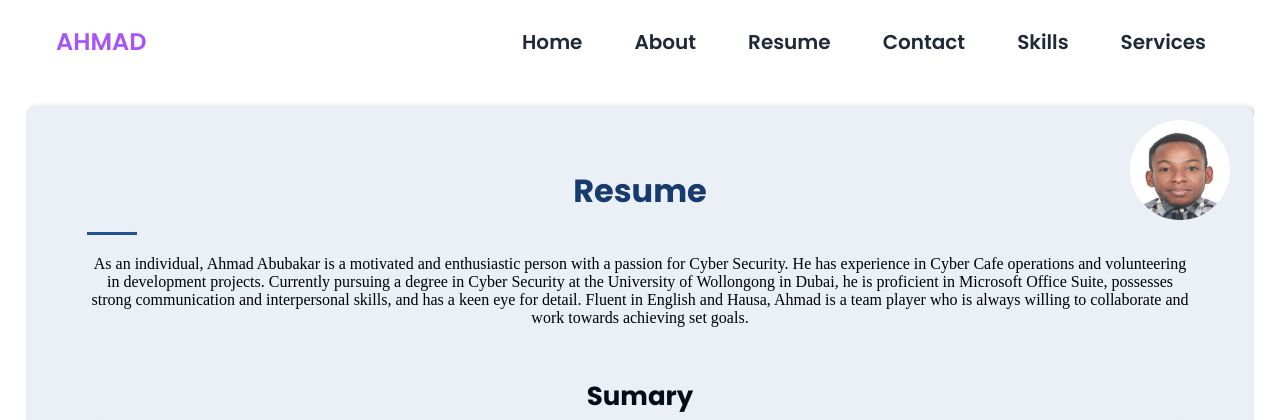
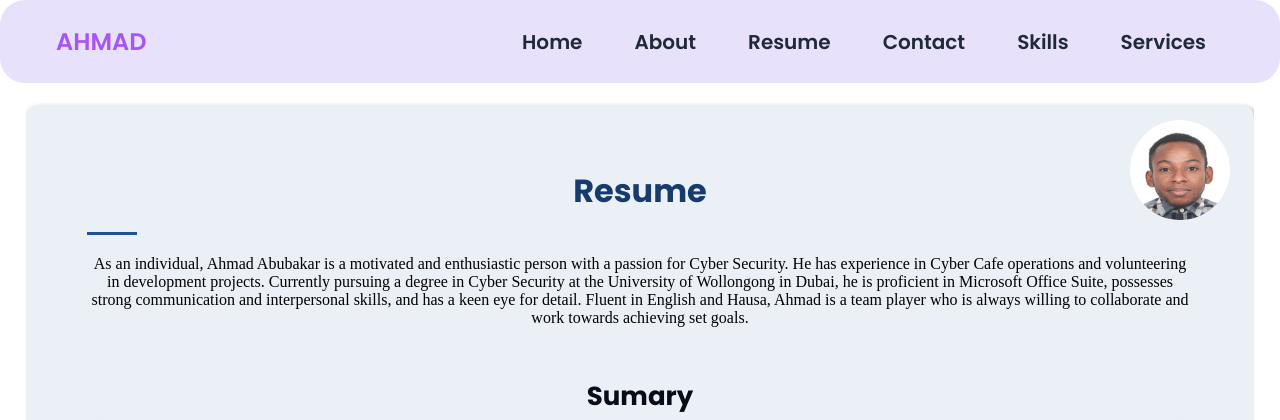
Before and after one commit to ahmadbamallee/bamalli.online, a PHP site: page /resume.html in a window 1280 px wide. Shown: the top 420 px of the page. Run offline with PHP 8.4, Linux system fonts and the light colour scheme; some libraries are stand-ins or nearby versions.

Commit message:
Update resume.css

```diff
--- a/styles/resume.css
+++ b/styles/resume.css
@@ -30,7 +30,8 @@ nav {
   position: fixed;
   top: 0;
   left: 0;
-  background-color: #ffffff;
+  background-color: #e7e1fb;
+  border-radius: 25px;
   z-index: 99;
 }
 
```
